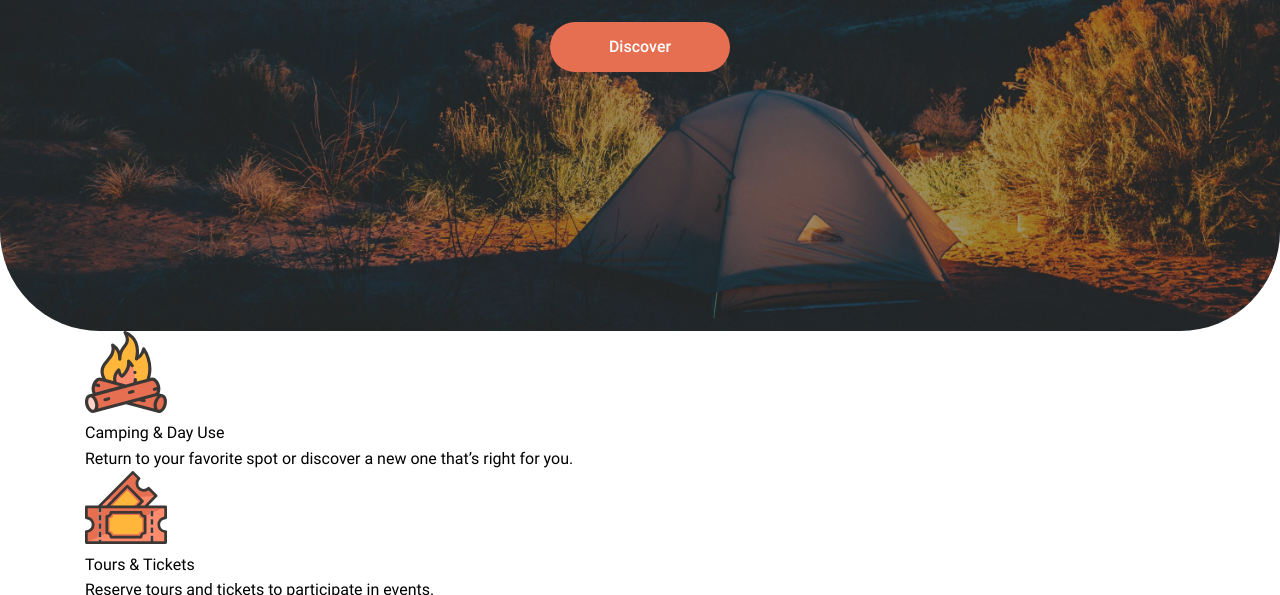
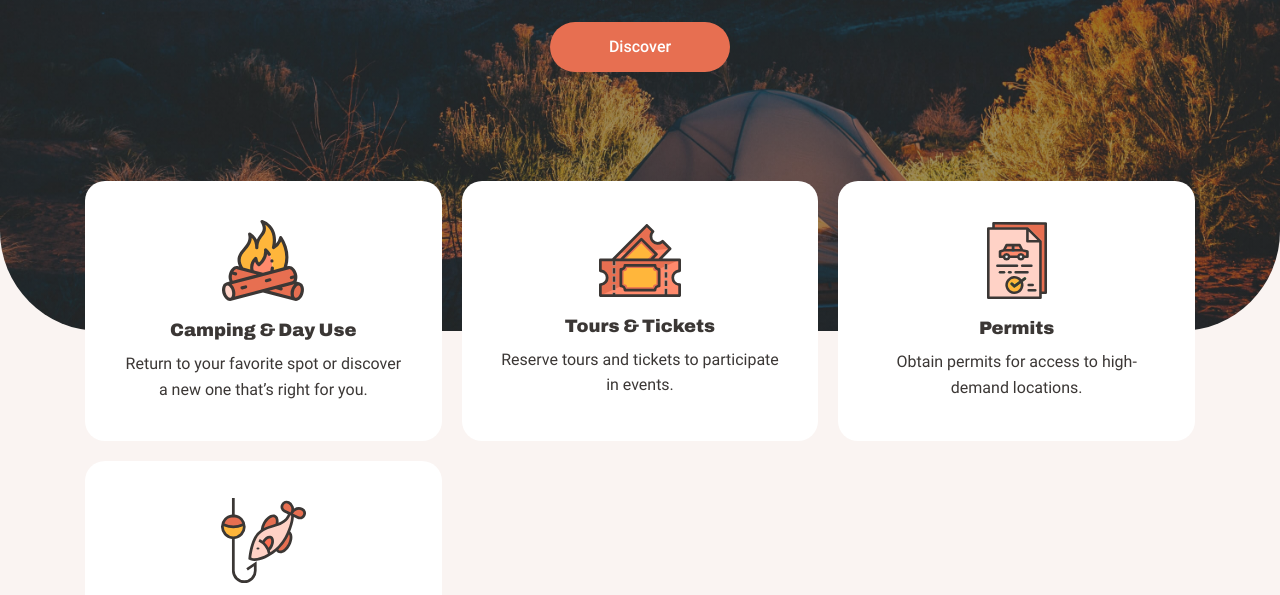
Before and after one commit to efshinzarei/travel-tour, a plain HTML site: page index.html in a window 1280 px wide. Shown: the part 349-944 px from the top of the page. Drawn offline with Linux system fonts and the light colour scheme; files whose address does not match are found by name.

Commit message:
Added services section

```diff
--- a/styles/app.css
+++ b/styles/app.css
@@ -3,6 +3,7 @@
   --withe: #ffffff;
   --grey: #d2d2d2;
   --dark: #3b3735;
+  --app-bg: #faf4f2;
   --primary-font: Roboto-Regular, Arial, Helvetica, sans-serif;
   --primary-font-md: Roboto-Medium, Arial, Helvetica, sans-serif;
   --secondary-font: Archivo-Black, Arial, Helvetica, sans-serif;
@@ -23,6 +24,7 @@ body {
   font-family: var(--primary-font);
   font-size: 1.6rem;
   line-height: 1.6;
+  background-color: var(--app-bg);
 }
 
 /*
@@ -74,11 +76,11 @@ ul {
   -o-border-radius: 10rem;
 }
 
-.mobile-menu__link--active{
+.mobile-menu__link--active {
   padding-left: 2.2rem;
 }
 
-.mobile-menu__link--active::before{
+.mobile-menu__link--active::before {
   width: 1.6rem !important;
 }
 
@@ -248,7 +250,7 @@ ul {
   -o-transition: all 250ms ease-in-out;
 }
 
-.mobile-menu__link::before{
+.mobile-menu__link::before {
   content: "";
   position: absolute;
   top: 0;
@@ -270,14 +272,13 @@ ul {
   -o-border-radius: 10rem;
 }
 
-.mobile-menu__link:hover{
+.mobile-menu__link:hover {
   padding-left: 2.2rem;
 }
 
-.mobile-menu__link:hover::before{
+.mobile-menu__link:hover::before {
   width: 1.6rem;
 }
-
 
 /*
 
@@ -287,7 +288,7 @@ ul {
 
 */
 
-.nav-menu__title{
+.nav-menu__title {
   width: 20rem;
   margin-bottom: 2.5rem;
   padding-bottom: 1.5rem;
@@ -314,7 +315,7 @@ ul {
   -ms-transition: all 100ms ease-in;
   -o-transition: all 100ms ease-in;
 }
-.nav-menu__link:hover{
+.nav-menu__link:hover {
   background-color: var(--withe);
   color: var(--dark);
 }
@@ -480,3 +481,52 @@ ul {
 .header-content__link {
   background-color: var(--orange);
 }
+
+/*
+
+------ Main ------
+
+*/
+
+.main {
+
+}
+
+/*
+
+=============
+  Services
+=============
+
+*/
+
+.services {
+  margin-top: -15rem;
+  display: grid;
+  grid-template-columns: repeat(auto-fit, minmax(300px, 1fr));
+  gap: 2rem;
+}
+.service {
+  height: 26rem;
+  display: flex;
+  flex-direction: column;
+  align-items: center;
+  justify-content: center;
+  padding: 0 2rem;
+  text-align: center;
+  color: var(--dark);
+  background-color: var(--withe);
+  border-radius: 2rem;
+  -webkit-border-radius: 2rem;
+  -moz-border-radius: 2rem;
+  -ms-border-radius: 2rem;
+  -o-border-radius: 2rem;
+}
+.service__title {
+  font-family: var(--secondary-font);
+  font-size: 1.8rem;
+  margin: 1.5rem 0 0.6rem 0;
+}
+.service__caption {
+  max-width: 28rem;
+}
--- a/styles/grid.css
+++ b/styles/grid.css
@@ -1,7 +1,7 @@
 .container {
   width: 100%;
-  padding-left: 1.5rem;
-  padding-right: 1.5rem;
+  /* padding-left: 1.5rem;
+  padding-right: 1.5rem; */
   margin-left: auto;
   margin-right: auto;
 }
```
